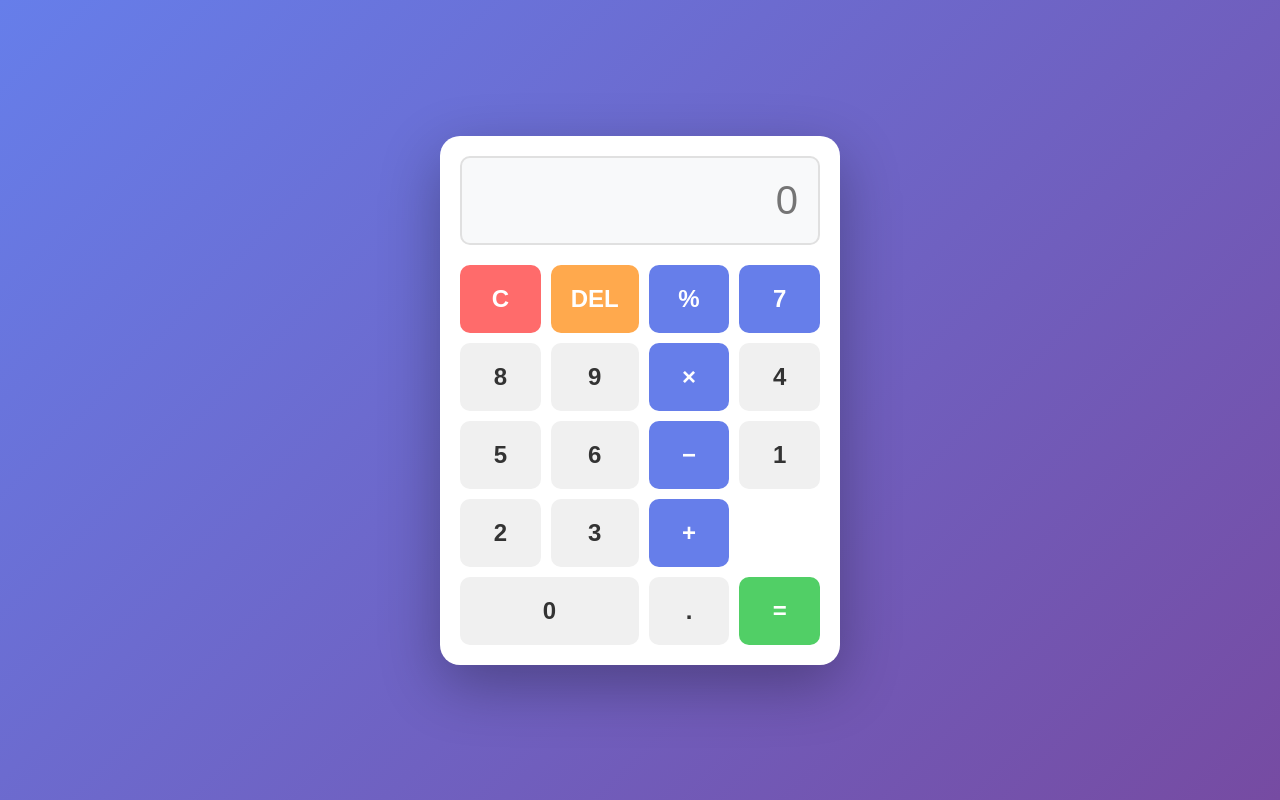
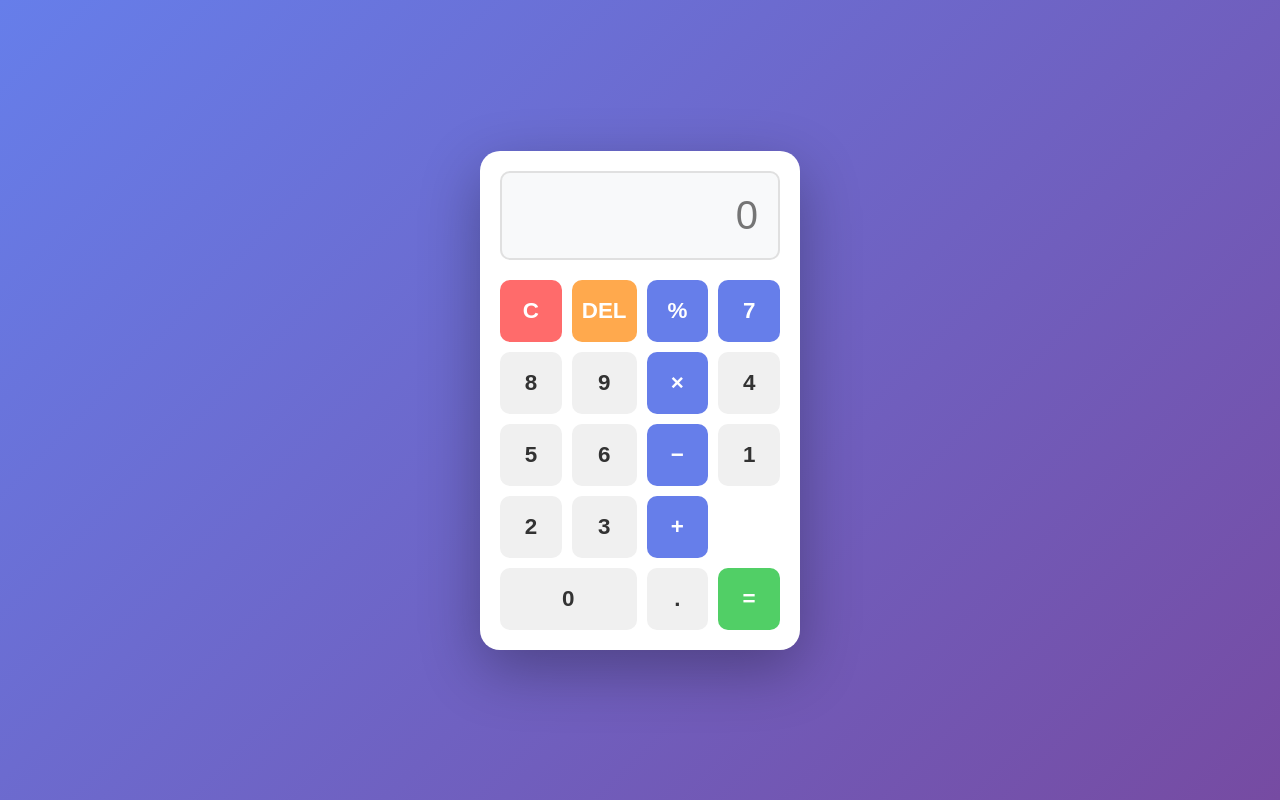
Before and after one commit to dr0-0/calculator, a plain HTML site: page index.html in a window 1280 px wide. Drawn offline with Linux system fonts and the light colour scheme.

Commit message:
Fix calculator alignment and layout

```diff
--- a/style.css
+++ b/style.css
@@ -19,11 +19,12 @@ body {
     padding: 20px;
     box-shadow: 0 20px 60px rgba(0, 0, 0, 0.3);
     width: 100%;
-    max-width: 400px;
+    max-width: 320px;
 }
 
 .display {
     margin-bottom: 20px;
+    width: 100%;
 }
 
 #display {
@@ -49,11 +50,12 @@ body {
     display: grid;
     grid-template-columns: repeat(4, 1fr);
     gap: 10px;
+    width: 100%;
 }
 
 .btn {
-    padding: 20px;
-    font-size: 1.5em;
+    padding: 18px 10px;
+    font-size: 1.4em;
     border: none;
     border-radius: 10px;
     background: #f0f0f0;
@@ -104,7 +106,6 @@ body {
 .btn-equals {
     background: #51cf66;
     color: white;
-    grid-column: span 1;
 }
 
 .btn-equals:hover {
```
